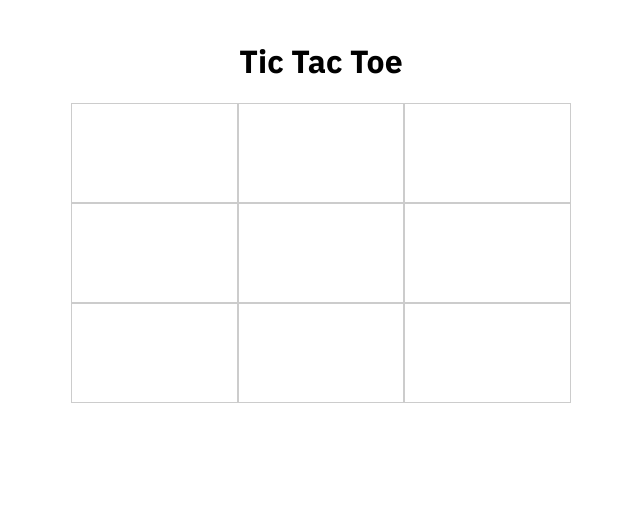
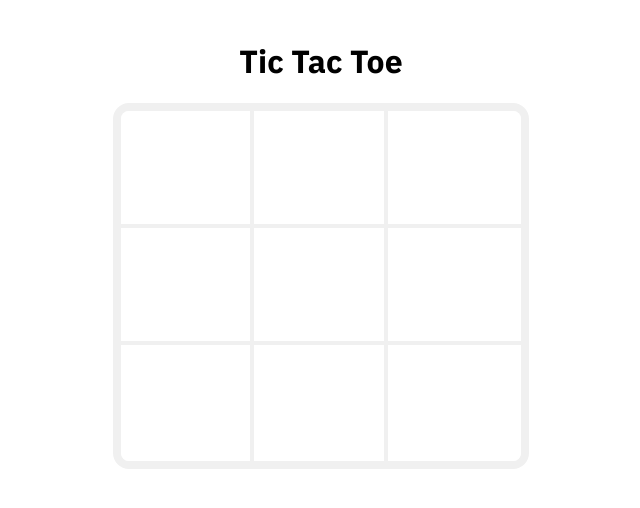
Before and after one commit to taimursaeed/react-games, a React (Vite) app: page / in a window 1280 px wide. Shown: the top 508 px of the page, without its empty margins (319-959 px from the left). Built offline with nearby package versions, Linux system fonts and the light colour scheme.

Commit message:
update UI

```diff
--- a/src/games/tictactoe/components/button.jsx
+++ b/src/games/tictactoe/components/button.jsx
@@ -13,8 +13,28 @@ const GridButton = styled.button`
       return "#007eff";
     } else return "white";
   }};
+  color: ${(props) => {
+    if (props.player === TURNTYPE["PLAYER1"]) {
+      return "#087108";
+    } else if (props.player === TURNTYPE["PLAYER2"]) {
+      return "#234e79";
+    } else return "white";
+  }};
   cursor: pointer;
-  border: 1px solid #ccc;
+
+  border-bottom: 0.25rem solid #f0f0f0;
+  border-right: 0.25rem solid #f0f0f0;
+  &:nth-child(3),
+  &:nth-child(6),
+  &:nth-child(9) {
+    border-right: none;
+  }
+  &:nth-child(7),
+  &:nth-child(8),
+  &:nth-child(9) {
+    border-bottom: none;
+  }
+
   svg {
     vertical-align: middle;
   }
--- a/src/games/tictactoe/constants.jsx
+++ b/src/games/tictactoe/constants.jsx
@@ -8,7 +8,7 @@ const TURNTYPE = {
         width="1em"
         xmlns="http://www.w3.org/2000/svg"
         viewBox="0 0 24 24"
-        stroke-width="2"
+        stroke-width="3"
         stroke="currentColor"
         fill="none"
         stroke-linecap="round"
@@ -25,15 +25,17 @@ const TURNTYPE = {
     symbol: (
       <svg
         width="1em"
-        fill="currentColor"
-        viewBox="0 0 20 20"
         xmlns="http://www.w3.org/2000/svg"
+        viewBox="0 0 24 24"
+        stroke-width="3"
+        stroke="currentColor"
+        fill="none"
+        stroke-linecap="round"
+        stroke-linejoin="round"
       >
-        <path
-          fillRule="evenodd"
-          d="M4.293 4.293a1 1 0 011.414 0L10 8.586l4.293-4.293a1 1 0 111.414 1.414L11.414 10l4.293 4.293a1 1 0 01-1.414 1.414L10 11.414l-4.293 4.293a1 1 0 01-1.414-1.414L8.586 10 4.293 5.707a1 1 0 010-1.414z"
-          clipRule="evenodd"
-        ></path>
+        <path stroke="none" d="M0 0h24v24H0z" fill="none"></path>
+        <line x1="18" y1="6" x2="6" y2="18"></line>
+        <line x1="6" y1="6" x2="18" y2="18"></line>
       </svg>
     ),
   },
--- a/src/games/tictactoe/index.jsx
+++ b/src/games/tictactoe/index.jsx
@@ -12,23 +12,25 @@ const Grid = styled.div`
   display: grid;
   grid-template-columns: repeat(3, 1fr);
   grid-template-rows: repeat(3, 1fr);
-  height: 300px;
+  width: 400px;
+  height: 350px;
+  border: 0.5rem solid #f0f0f0;
+  border-radius: 1rem;
+  overflow: hidden;
+  margin: auto;
 `;
 const Play = styled.button`
   display: flex;
   align-items: center;
   border: none;
-  background: #fafafa;
+  background: #de003d;
+  color: white;
   padding: 1rem;
   font-size: 1rem;
   font-weight: bold;
   white-space: nowrap;
   cursor: pointer;
   border-radius: 0.25rem;
-  border: 1px solid #ccc;
-  &:hover {
-    background: #f2f2f2;
-  }
   > svg {
     width: 1rem;
     margin-right: 1rem;
@@ -38,7 +40,8 @@ const PlayWrap = styled.div`
   display: flex;
   align-items: center;
   justify-content: space-between;
-  margin-top: 1rem;
+  margin: 1rem auto;
+  width: 400px;
 `;
 export default function tictactoe() {
   const GRIDSIZE = 9;
```
